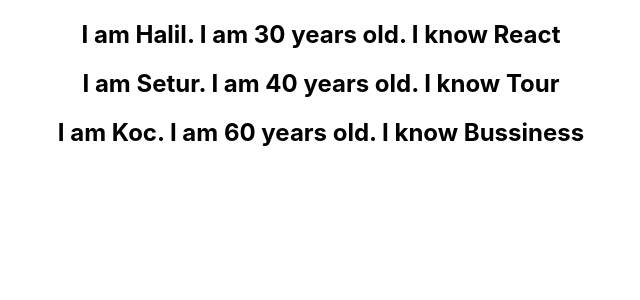
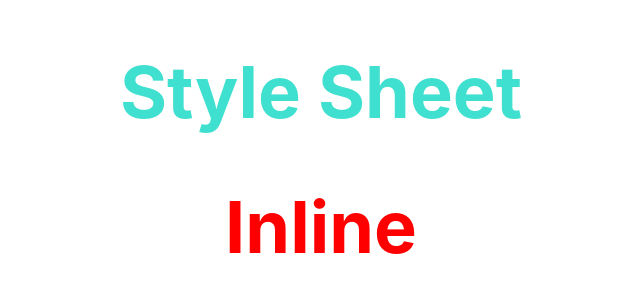
Before and after one commit to holcay92/MyReactCourse, a React (Create React App) app: page / in a window 1280 px wide. Shown: the top 300 px of the page, without its empty margins (319-959 px from the left). Built offline with nearby package versions, Linux system fonts and the light colour scheme.

Commit message:
basic css style concept

```diff
--- a/src/App.js
+++ b/src/App.js
@@ -13,6 +13,8 @@ import EventBind from './components/EventBind';
 import ParentComponent from './components/ParentComponent';
 import UserGreeting from './components/UserGreeting';
 import NameList from './components/NameList';
+import StyleSheet from './components/StyleSheet';
+import Inline from './components/Inline';
 
 class App extends Component {
   render() {
@@ -29,20 +31,19 @@ class App extends Component {
             <Welcome name="halil" heroName="Batman"/>
             <Greet name="setur"  heroName="Koc"/>
             <Counter/>
-
-            <Welcome name="olcay" heroName="Superman"/>
-            <Welcome name="seturbt" heroName="Spiderman"/>
             <Message name="halil" heroName="flyingSpur"/>
             <Hello/>
             <WelcomeMessage/>
-             <FunctionClick/>
+            <FunctionClick/>
             <ClassClick/>
-            <EventBind />
+            <EventBind/>
             <ParentComponent/>
             <UserGreeting/>
+            <NameList/>
+             */}
+             <StyleSheet primary={true}/>
+             <Inline/>
 
-             */}
-             <NameList/>
 
 
 
--- /dev/null
+++ b/src/components/Inline.js
@@ -0,0 +1,17 @@
+import React from 'react'
+
+
+const heading ={
+    fontSize: '72px',
+    color: 'red'
+}
+
+function Inline() {
+  return (
+    <div>
+        <h1 style={heading}>Inline</h1>
+    </div>
+  )
+}
+
+export default Inline
--- /dev/null
+++ b/src/components/StyleSheet.js
@@ -0,0 +1,14 @@
+import React from 'react'
+import './myStyles.css'
+
+function StyleSheet(props) {
+let className = props.primary ? 'primary': ''
+
+  return (
+    <div>
+        <h1 className={`${className} font-xl`}>Style Sheet</h1>
+    </div>
+  )
+}
+
+export default StyleSheet
--- /dev/null
+++ b/src/components/myStyles.css
@@ -0,0 +1,7 @@
+.primary{
+    color:turquoise
+}
+
+.font-xl {
+    font-size: 72px
+}
```
